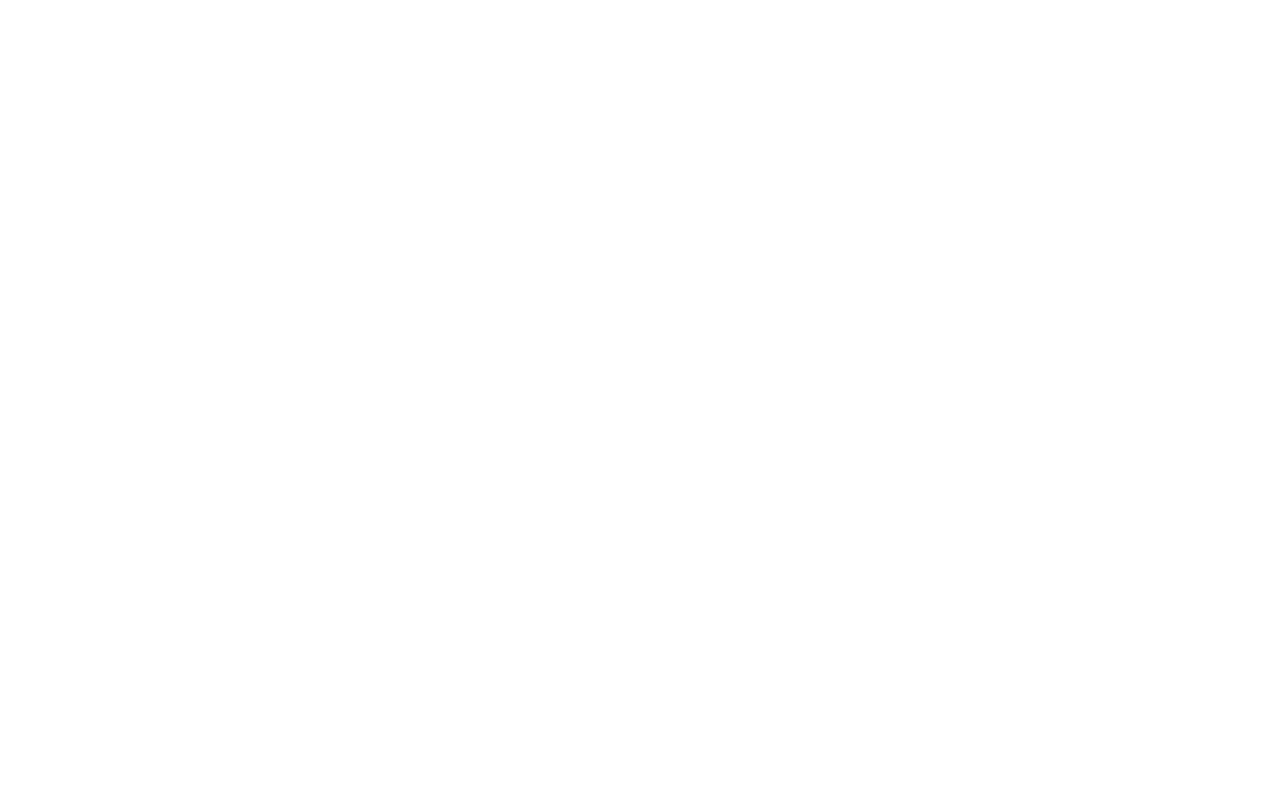
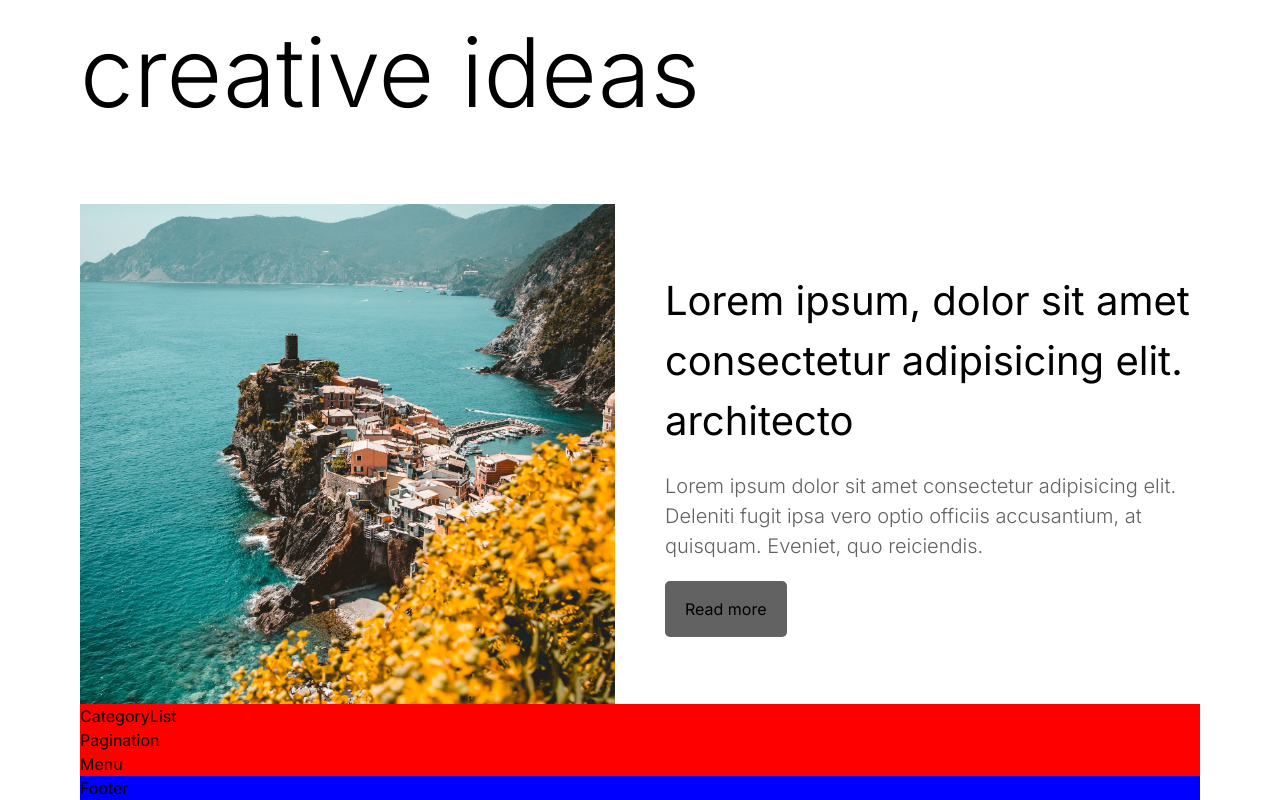
Before and after one commit to shivanshsharma8834/snyder-web, a Next.js app: page / in a window 1280 px wide. Shown: the part 418-1218 px from the top of the page. Before the commit the page ends 800 px from the top, so only its background shows below. Built offline with nearby package versions, Linux system fonts and the light colour scheme.

Commit message:
"updated featured component"

```diff
--- a/src/components/featured/Featured.tsx
+++ b/src/components/featured/Featured.tsx
@@ -1,9 +1,22 @@
 import styles from "./featured.module.css";
+import Image from "next/image";
 
 const Featured = () => {
     return (
         <div className={styles.container}>
-            Featured
+            <h1 className={styles.title}>
+                <b>Hey, mouse here!</b> Discover my stories and creative ideas
+            </h1>
+            <div className={styles.post}>
+                <div className={styles.imgContainer}>
+                    <Image src="/p1.jpeg" alt="" fill className={styles.image}/>
+                </div>
+                <div className={styles.postContainer}>
+                    <h1 className={styles.postTitle}>Lorem ipsum, dolor sit amet consectetur adipisicing elit. architecto </h1>
+                    <p className={styles.postDesc}> Lorem ipsum dolor sit amet consectetur adipisicing elit. Deleniti fugit ipsa vero optio officiis accusantium, at quisquam. Eveniet, quo reiciendis.</p>
+                    <button className={styles.button}>Read more</button>
+                </div>
+            </div>
         </div>
     )
 }
--- a/src/components/featured/featured.module.css
+++ b/src/components/featured/featured.module.css
@@ -1,3 +1,50 @@
 .container {
-    background-color: red;
+    margin-top: 30px;
 }
+
+.title {
+    font-size: 96px;
+    font-weight: 300;
+}
+
+.post {
+    margin-top: 60px;
+    display: flex;
+    align-items: center;
+    gap: 50px;
+}
+
+.image {
+    object-fit: cover;
+}
+
+.imgContainer {
+    flex: 1;
+    height: 500px;
+    position: relative;
+}
+
+.postContainer {
+    flex: 1;
+    display: flex;
+    flex-direction: column;
+    gap: 20px;
+}
+
+.postTitle {
+    font-size: 40px;
+}
+
+.postDesc {
+    font-size: 20px;
+    font-weight: 300;
+    color: var(--softTextColor);
+}
+
+.button {
+    padding: 16px 20px;
+    border: none;
+    border-radius: 5px;
+    width: max-content;
+    background-color: var(--softTextColor);
+}
```
